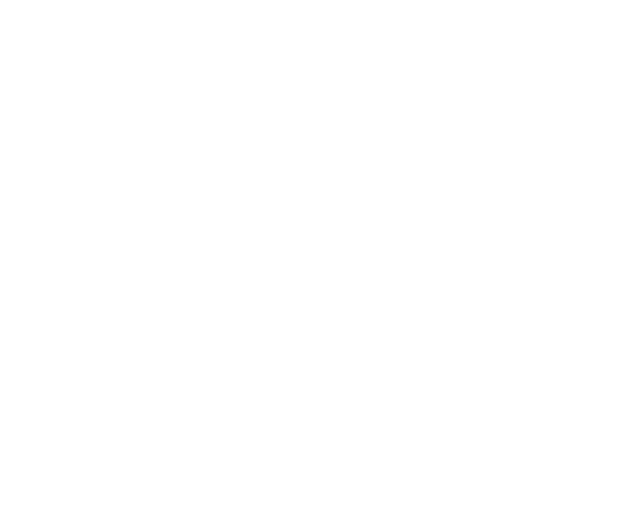
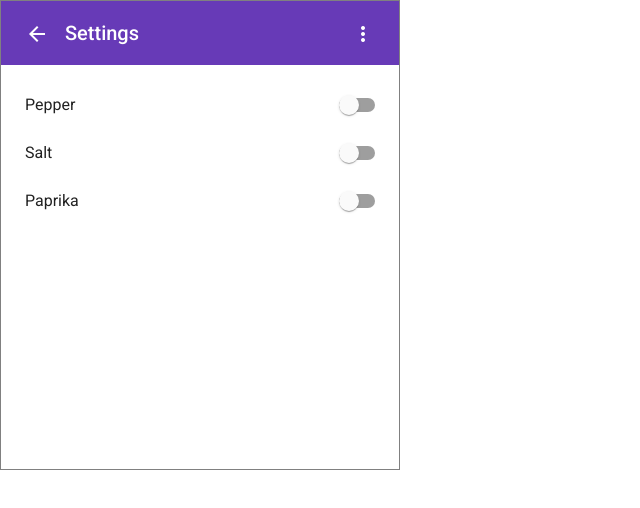
Before and after one commit to moustaxx/calculator-angular, an Angular app: page /settings in a window 1280 px wide. Before the commit this address led to /. Shown: the top 508 px of the page, without its empty margins (0-640 px from the left). Built offline with nearby package versions, Linux system fonts and the light colour scheme.

Commit message:
Add settings view and menu component

```diff
--- a/src/app/app-routing.module.ts
+++ b/src/app/app-routing.module.ts
@@ -1,9 +1,11 @@
 import { NgModule } from '@angular/core';
 import { Routes, RouterModule } from '@angular/router';
 import { MainViewComponent } from './main-view/main-view.component';
+import { SettingsViewComponent } from './settings-view/settings-view.component';
 
 const routes: Routes = [
-  { path: '', component: MainViewComponent }
+  { path: '', component: MainViewComponent },
+  { path: 'settings', component: SettingsViewComponent }
 ];
 
 @NgModule({
--- a/src/app/main-view/main-view.component.html
+++ b/src/app/main-view/main-view.component.html
@@ -1,18 +1,6 @@
 <div class="wrapper">
+  <app-menu class="menuBtnWrapper"></app-menu>
   <div class="mathExpressionWrapper">
-    <button mat-icon-button [matMenuTriggerFor]="menu" class="menuBtn" aria-label="Menu">
-      <mat-icon>more_vert</mat-icon>
-    </button>
-    <mat-menu #menu="matMenu">
-      <button mat-menu-item>
-        <mat-icon>history</mat-icon>
-        <span>History</span>
-      </button>
-      <button mat-menu-item>
-        <mat-icon>settings</mat-icon>
-        <span>Settings</span>
-      </button>
-    </mat-menu>
     <span class="mathExpression" *ngIf="!mathExpression.length">0</span>
     <div class="mathExpression" #mathExprDiv>{{ mathExpression.join('') }}</div>
     <div class="instantResult">
--- a/src/app/main-view/main-view.component.scss
+++ b/src/app/main-view/main-view.component.scss
@@ -7,7 +7,8 @@
   height: 100%;
   overflow: hidden;
   width: 400px;
-  height: 470px
+  height: 470px;
+  position: relative;
 }
 .mathExpressionWrapper {
   position: relative;
@@ -21,7 +22,8 @@
   line-height: 1;
 }
 .mathExpression {
-  padding: 10% 16px;
+  padding: 0 16px;
+  padding-top: 10%;
   overflow: overlay;
   overflow-wrap: normal;
   white-space: nowrap;
@@ -37,8 +39,9 @@
   grid-template-columns: repeat(5, 1fr);
   height: 70%;
 }
-.menuBtn {
+.menuBtnWrapper {
+  z-index: 1;
   position: absolute;
   right: 1%;
-  top: 2%;
+  top: 1%;
 }
--- /dev/null
+++ b/src/app/menu/menu.component.html
@@ -0,0 +1,13 @@
+<button mat-icon-button [matMenuTriggerFor]="menu" class="menuBtn" aria-label="Menu">
+  <mat-icon>more_vert</mat-icon>
+</button>
+<mat-menu #menu="matMenu">
+  <button mat-menu-item>
+      <mat-icon>history</mat-icon>
+      <span>History</span>
+  </button>
+  <button mat-menu-item [routerLink]="'/settings'">
+      <mat-icon>settings</mat-icon>
+      <span>Settings</span>
+  </button>
+</mat-menu>
--- /dev/null
+++ b/src/app/menu/menu.component.scss
@@ -0,0 +1,3 @@
+.menuBtn {
+  color: white;
+}
--- /dev/null
+++ b/src/app/settings-view/settings-view.component.html
@@ -0,0 +1,27 @@
+<div class="wrapper">
+  <mat-toolbar color="primary">
+    <mat-toolbar-row>
+      <button mat-icon-button class="backBtn" aria-label="Back" [routerLink]="'/'">
+        <mat-icon>arrow_back</mat-icon>
+      </button>
+      <span class="headingText">Settings</span>
+      <app-menu></app-menu>
+    </mat-toolbar-row>
+  </mat-toolbar>
+  <div class="content">
+    <mat-list>
+      <mat-list-item>
+        <span class="settingsListItem">Pepper</span>
+        <mat-slide-toggle color="primary"></mat-slide-toggle>
+      </mat-list-item>
+      <mat-list-item>
+        <span class="settingsListItem">Salt</span>
+        <mat-slide-toggle color="primary"></mat-slide-toggle>
+      </mat-list-item>
+      <mat-list-item>
+        <span class="settingsListItem">Paprika</span>
+        <mat-slide-toggle color="primary"></mat-slide-toggle>
+      </mat-list-item>
+    </mat-list>
+  </div>
+</div>
--- /dev/null
+++ b/src/app/settings-view/settings-view.component.scss
@@ -0,0 +1,25 @@
+.wrapper {
+  display: flex;
+  flex-direction: column;
+  max-width: 650px;
+  box-sizing: border-box;
+  border: 1px solid grey;
+  height: 100%;
+  overflow: hidden;
+  width: 400px;
+  height: 470px;
+  position: relative;
+}
+.backBtn {
+  color: white;
+}
+.headingText {
+  padding: 0 8px;
+  flex-grow: 1;
+}
+.content {
+  padding: 8px;
+}
+.settingsListItem {
+  flex-grow: 1;
+}
```
Also changed, not shown: src/app/app.module.ts (+8 -2 lines), src/app/menu/menu.component.ts (added, +11 -0 lines), src/app/settings-view/settings-view.component.ts (added, +11 -0 lines), 2 other files (tests, documents, lock files or other folders).
